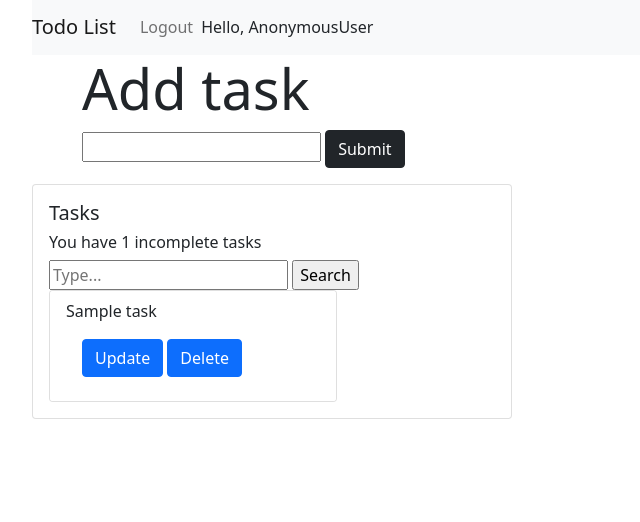
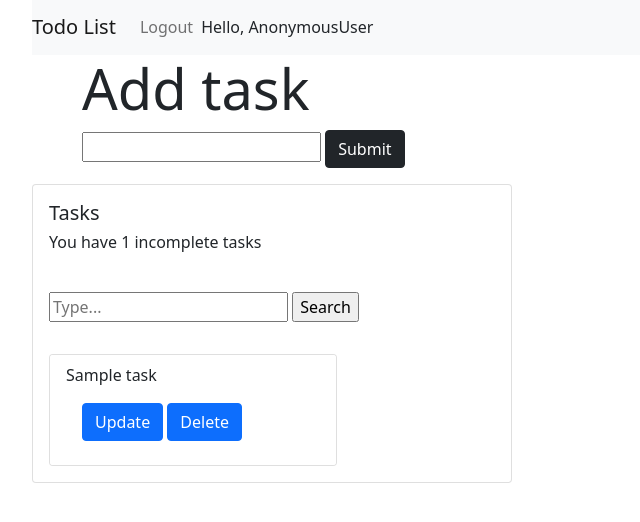
Before and after one commit to matyy2k/Todo-List, a Django app: template templates/todo.html in a window 1280 px wide. Shown: the part 33-555 px from the top of the page, without its empty margins (0-640 px from the left). Run offline with Django 3.2, Linux system fonts and the light colour scheme; the template is opened without the code that fills it: most values are stand-ins (such as "Sample title", 1, 10 or a date in 2020); form fields are guessed from the names that the template uses.

Commit message:
Style search bar

```diff
--- a/templates/todo.html
+++ b/templates/todo.html
@@ -43,7 +43,7 @@
       <h5 class="card-title">Tasks</h5>
       <h6 class="card-title">You have {{countUncomplete}} incomplete tasks</h6>
       <form method="get">
-          <input type="text" placeholder="Type..." name="search-bar" value="{{searchBar}}">
+          <input style="margin-top: 2rem; margin-bottom: 2rem;" type="text" placeholder="Type..." name="search-bar" value="{{searchBar}}">
           <input type="submit" class="button" value="Search">
       </form>
 
--- a/todo/forms.py
+++ b/todo/forms.py
@@ -7,7 +7,7 @@ from django.contrib.auth.models import User
 class TasksForm(ModelForm):
     class Meta:
         model = Content
-        fields = ['title',]
+        fields = ['title']
 
 
 class TasksFormUpdate(ModelForm):
@@ -16,7 +16,6 @@ class TasksFormUpdate(ModelForm):
         fields = ['title', 'complete', 'user']
 
 
-
 class CreateUserForm(UserCreationForm):
     class Meta:
         model = User
```
